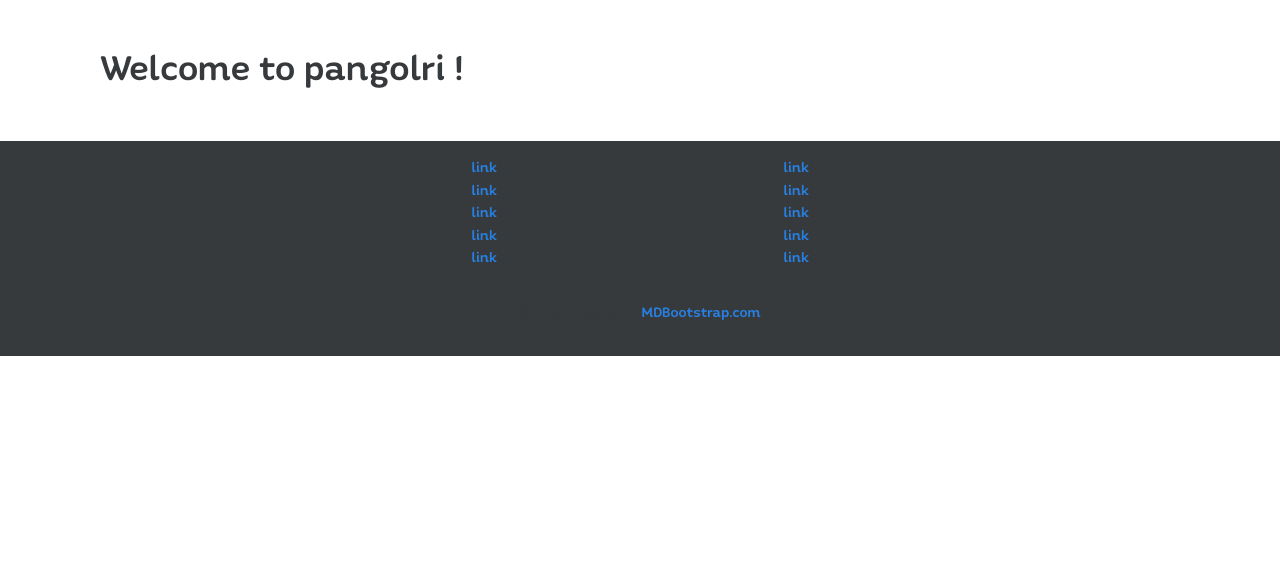
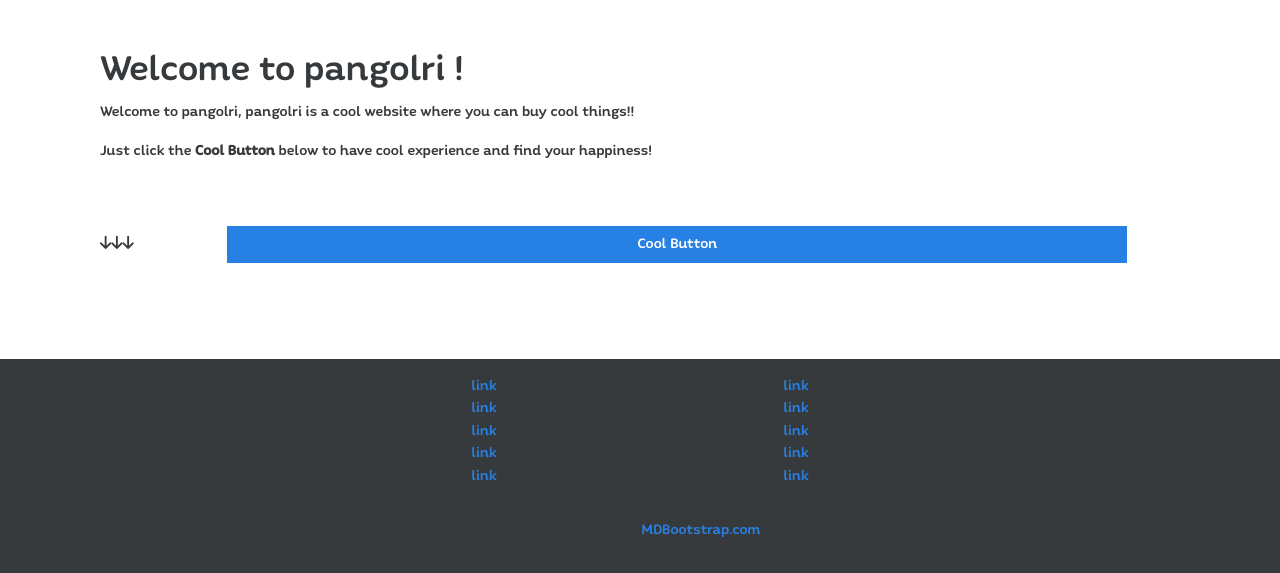
Before and after one commit to ScRalP/pangolri, a Symfony app: template templates/default/index.html.twig in a window 1280 px wide. Shown: the part 90-663 px from the top of the page. Run offline with Twig, Linux system fonts and the light colour scheme; the template is opened without the code that fills it, so the values that code supplies are empty; style sheets or scripts are compiled from the project's sources; some libraries are stand-ins or nearby versions.

Commit message:
chagement de la page d'accueil

```diff
--- a/templates/default/index.html.twig
+++ b/templates/default/index.html.twig
@@ -5,6 +5,16 @@
 {% block body %}
     <h1>Welcome to pangolri !</h1>
 
+    <p>
+        Welcome to pangolri, pangolri is a cool website where you can buy cool things!!
+    </p>
 
+    <p>
+        Just click the <strong>Cool Button</strong> below to have cool experience and find your happiness!
+    </p>
+
+    <i class="fas fa-arrow-down"></i><i class="fas fa-arrow-down"></i><i class="fas fa-arrow-down"></i>
+
+    <a class="btn btn-primary btn-cool col-10 offset-1 my-5" href={{ path('product_list') }}>Cool Button</a>
 
 {% endblock %}
```
